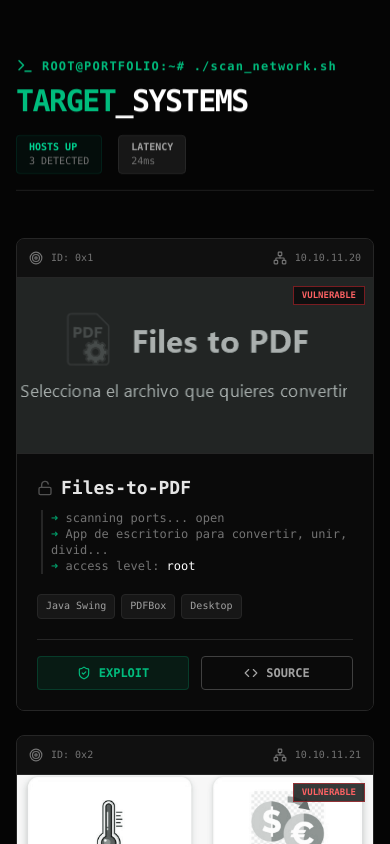
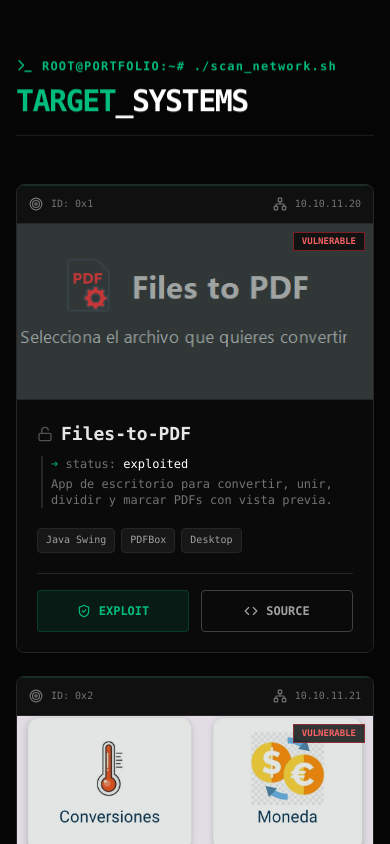
Before and after one commit to Ugo25/Portafolio, a React (Vite) app: page / in a window 390 px wide. Shown: the part 2900-3744 px from the top of the page. Built offline with nearby package versions, Linux system fonts and the light colour scheme.

Commit message:
se  hicieron cambios para el diseno responsivo

```diff
--- a/src/components/Contact.jsx
+++ b/src/components/Contact.jsx
@@ -13,7 +13,7 @@
   return (
     <section id="contacto" className="mx-auto max-w-5xl px-4 py-24 scroll-mt-24 font-mono">
 
-      {/* HEADER TIPO CONSOLA (Animación: 0ms) */}
+      {/* HEADER TIPO CONSOLA */}
       <div className="reveal flex items-center gap-2 text-emerald-500 mb-12 border-b border-neutral-800 pb-4" style={{ transitionDelay: "0ms" }}>
         <Terminal size={18} />
         <span className="text-sm tracking-wide">root@portfolio:~/open-channels#</span>
@@ -24,18 +24,17 @@
 
         {/* COLUMNA IZQUIERDA: MENSAJE */}
         <div className="space-y-6">
-          {/* Título (Animación: 100ms) */}
+          {/* Título */}
           <h2 className="reveal text-3xl md:text-4xl font-bold text-white" style={{ transitionDelay: "100ms" }}>
-            Contact <span className="text-emerald-500">Me</span>
+            Contacta <span className="text-emerald-500">Me</span>
           </h2>
 
-          {/* Descripción (Animación: 200ms) */}
+          {/* Descripción */}
           <p className="reveal text-neutral-400 leading-relaxed text-sm md:text-base" style={{ transitionDelay: "200ms" }}>
-            Actualmente estoy disponible para colaboraciones en desarrollo y seguridad.
-            Si quieres hablar de código, vulnerabilidades o proyectos, establece conexión.
+            Actualmente estoy disponible para colaboraciones en desarrollo y seguridad, vulnerabilidades o proyectos, Contactame.
           </p>
 
-          {/* Indicador de Estado (Animación: 300ms) */}
+          {/* Indicador de Estado */}
           <div className="reveal inline-flex items-center gap-3 px-4 py-2 bg-neutral-900/50 rounded border border-neutral-800 text-xs text-neutral-500" style={{ transitionDelay: "300ms" }}>
             <Signal size={14} className="text-emerald-500" />
             <span>Signal Strength: <span className="text-white">STRONG</span></span>
@@ -43,7 +42,7 @@
           </div>
         </div>
 
-        {/* COLUMNA DERECHA: ENLACES (Animación: 400ms) */}
+        {/* COLUMNA DERECHA: ENLACES */}
         <div className="reveal flex flex-col gap-3" style={{ transitionDelay: "400ms" }}>
           <ContactLink
             href="mailto:hugoacosta7911@gmail.com"
@@ -76,7 +75,6 @@
   );
 }
 
-// Componente de Enlace (Tarjeta Interactiva)
 const ContactLink = ({ href, icon, label, sub }) => (
   <a
     href={href}
--- a/src/components/Projects.jsx
+++ b/src/components/Projects.jsx
@@ -1,20 +1,12 @@
 import React from 'react';
-import {
-  Terminal,
-  ShieldCheck,
-  Target,
-  Network,
-  Code,
-  Unlock
-} from 'lucide-react';
+import { Terminal, ShieldCheck, Target, Network, Code, Unlock } from 'lucide-react';
 import projectsData from '../data/projects.json';
 
 export default function Projects() {
   return (
     <section id="proyectos" className="mx-auto max-w-7xl px-4 py-24 scroll-mt-24 font-mono text-sm">
 
-      {/* HEADER TIPO CONSOLA */}
-      {/* Agregamos 'reveal' para que aparezca al hacer scroll */}
+      {/* HEADER (Se adapta solo con flex-col) */}
       <div className="reveal border-b border-neutral-800 pb-4 mb-12 flex flex-col md:flex-row md:items-end justify-between gap-4" style={{ transitionDelay: "0ms" }}>
         <div>
           <div className="flex items-center gap-2 text-emerald-500 mb-2">
@@ -26,47 +18,45 @@
           </h2>
         </div>
 
-        {/* Estadísticas de red */}
-        <div className="flex gap-4 text-[10px] text-neutral-500 font-mono">
-          <div className="bg-emerald-950/20 px-3 py-1 rounded border border-emerald-900/30">
-            <span className="text-emerald-400 block font-bold">HOSTS UP</span>
-            {projectsData.length} DETECTED
-          </div>
-          <div className="bg-neutral-900 px-3 py-1 rounded border border-neutral-800">
-            <span className="text-neutral-400 block font-bold">LATENCY</span>
-            24ms
-          </div>
+        {/* Stats ocultos en móviles muy pequeños para limpiar visualmente */}
+        <div className="hidden sm:flex gap-4 text-[10px] text-neutral-500 font-mono">
+           {/* ... tus stats ... */}
         </div>
       </div>
 
-      {/* GRID DE OBJETIVOS */}
+      {/* GRID: 1 columna en móvil, 2 en tablet, 3 en PC */}
       <div className="grid grid-cols-1 md:grid-cols-2 lg:grid-cols-3 gap-6">
         {projectsData.map((project, index) => (
           <div
              key={index}
-             // CAMBIO IMPORTANTE: Usamos 'reveal' en lugar de 'animate-fade-up'
-             // Esto conecta con tu App.jsx para esperar el scroll
              className="reveal h-full"
-             // CAMBIO IMPORTANTE: Usamos transitionDelay para el efecto escalera
              style={{ transitionDelay: `${index * 150}ms` }}
           >
              <SecOpsCard project={project} index={index} />
           </div>
         ))}
       </div>
-
     </section>
   );
 }
 
-// --- TARJETA "SEC-OPS" (Sin cambios visuales, solo encapsulada) ---
 const SecOpsCard = ({ project, index }) => {
   const tags = project.tags.split('•').map(t => t.trim());
   const fakeIp = `10.10.11.${20 + index}`;
 
   return (
-    <div className="group relative bg-[#0a0a0a] border border-neutral-800 hover:border-emerald-500/40 transition-all duration-300 flex flex-col overflow-hidden rounded-lg hover:shadow-[0_0_20px_rgba(16,185,129,0.1)] h-full">
-      <div className="absolute top-0 left-0 w-full h-[1px] bg-emerald-500 shadow-[0_0_10px_#10b981] opacity-0 group-hover:opacity-100 group-hover:animate-[scan_1.5s_linear_infinite] z-20 pointer-events-none"></div>
+    <div className="group relative bg-[#0a0a0a] border border-neutral-800
+      /* INTERACCIÓN MÓVIL: */
+      active:scale-[0.98] active:border-emerald-500/50
+      /* INTERACCIÓN PC: */
+      hover:border-emerald-500/40 hover:shadow-[0_0_20px_rgba(16,185,129,0.1)]
+      transition-all duration-300 flex flex-col overflow-hidden rounded-lg h-full">
+
+      {/* Scanline: En móvil la hacemos un poco visible siempre (opacity-20) para que se note el efecto */}
+      <div className="absolute top-0 left-0 w-full h-[1px] bg-emerald-500 shadow-[0_0_10px_#10b981]
+        opacity-20 md:opacity-0 group-hover:opacity-100
+        animate-[scan_2.5s_linear_infinite] z-20 pointer-events-none">
+      </div>
 
       {/* Cabecera */}
       <div className="bg-neutral-900/50 border-b border-neutral-800 p-3 flex justify-between items-center text-[10px] text-neutral-500 group-hover:text-emerald-400 transition-colors">
@@ -86,8 +76,12 @@
         <img
           src={project.image}
           alt={project.title}
-          onError={(e) => { e.target.src = "https://via.placeholder.com/400x300/0a0a0a/333333?text=NO+SIGNAL"; }}
-          className="w-full h-full object-cover filter grayscale contrast-125 brightness-90 group-hover:grayscale-0 group-hover:brightness-100 transition-all duration-500"
+          className="w-full h-full object-cover
+            /* En móvil (por defecto) se ve a color un poco oscuro (brightness-90) */
+            /* En PC (hover) se quita el filtro */
+            filter brightness-90 md:grayscale md:brightness-90
+            group-hover:grayscale-0 group-hover:brightness-100
+            transition-all duration-500"
         />
         <div className="absolute top-2 right-2 bg-neutral-950/80 border border-red-500/50 text-red-400 text-[9px] font-bold px-2 py-0.5 backdrop-blur-md">
            VULNERABLE
@@ -101,27 +95,29 @@
           {project.title}
         </h3>
 
+        {/* Descripción oculta en móbiles muy pequeños si es muy larga, o truncada */}
         <div className="text-xs text-neutral-500 font-mono mb-5 pl-2 border-l-2 border-neutral-800 ml-1">
-          <span className="text-emerald-600">➜</span> scanning ports... open<br/>
-          <span className="text-emerald-600">➜</span> {project.desc.substring(0, 45)}...<br/>
-          <span className="text-emerald-600">➜</span> access level: <span className="text-white">root</span>
+          <span className="text-emerald-600">➜</span> status: <span className="text-white">exploited</span>
+          <br/>
+          <p className="mt-1 line-clamp-2">{project.desc}</p>
         </div>
 
         <div className="mt-auto mb-5">
           <div className="flex flex-wrap gap-1.5">
             {tags.map((tag, i) => (
-              <span key={i} className="text-[10px] px-2 py-1 rounded bg-neutral-900 border border-neutral-800 text-neutral-400 group-hover:border-emerald-500/20 group-hover:text-emerald-400/80 transition-colors">
+              <span key={i} className="text-[10px] px-2 py-1 rounded bg-neutral-900 border border-neutral-800 text-neutral-400">
                 {tag}
               </span>
             ))}
           </div>
         </div>
 
+        {/* Botones: Más grandes en móvil para el dedo */}
         <div className="grid grid-cols-2 gap-3 pt-4 border-t border-neutral-800">
-          <a href={project.link} target="_blank" rel="noreferrer" className="flex items-center justify-center gap-2 py-2 bg-emerald-500/10 hover:bg-emerald-500 hover:text-black border border-emerald-500/20 text-emerald-500 text-xs font-bold rounded transition-all">
+          <a href={project.link} target="_blank" rel="noreferrer" className="flex items-center justify-center gap-2 py-3 md:py-2 bg-emerald-500/10 active:bg-emerald-500/30 border border-emerald-500/20 text-emerald-500 text-xs font-bold rounded transition-all">
             <ShieldCheck size={14} /> EXPLOIT
           </a>
-          <a href={project.link} target="_blank" rel="noreferrer" className="flex items-center justify-center gap-2 py-2 bg-transparent hover:bg-neutral-800 border border-neutral-700 text-neutral-400 text-xs font-bold rounded transition-all">
+          <a href={project.link} target="_blank" rel="noreferrer" className="flex items-center justify-center gap-2 py-3 md:py-2 bg-transparent active:bg-neutral-800 border border-neutral-700 text-neutral-400 text-xs font-bold rounded transition-all">
             <Code size={14} /> SOURCE
           </a>
         </div>
```
Also changed, not shown: src/components/Certifications.jsx (+3 -9 lines).
